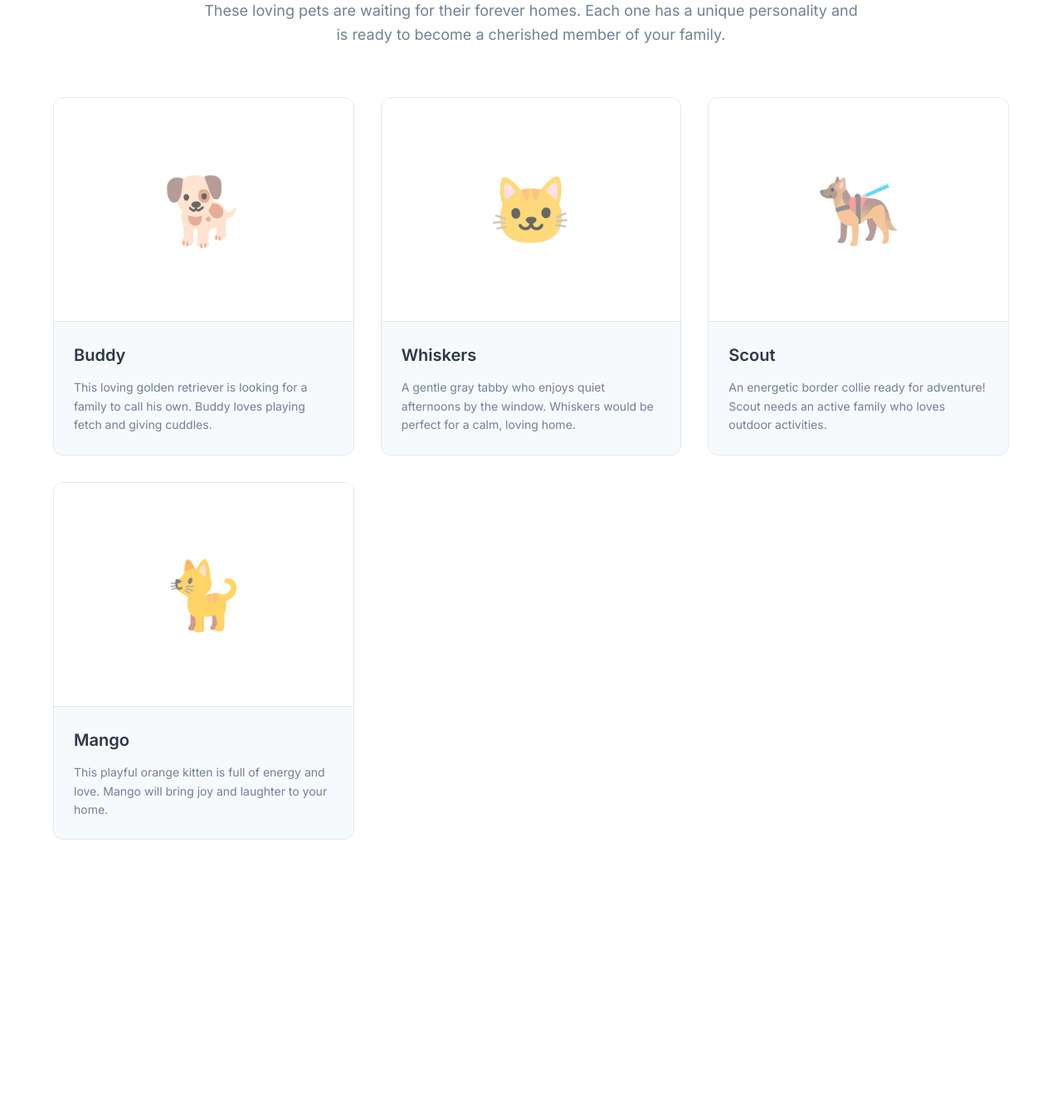
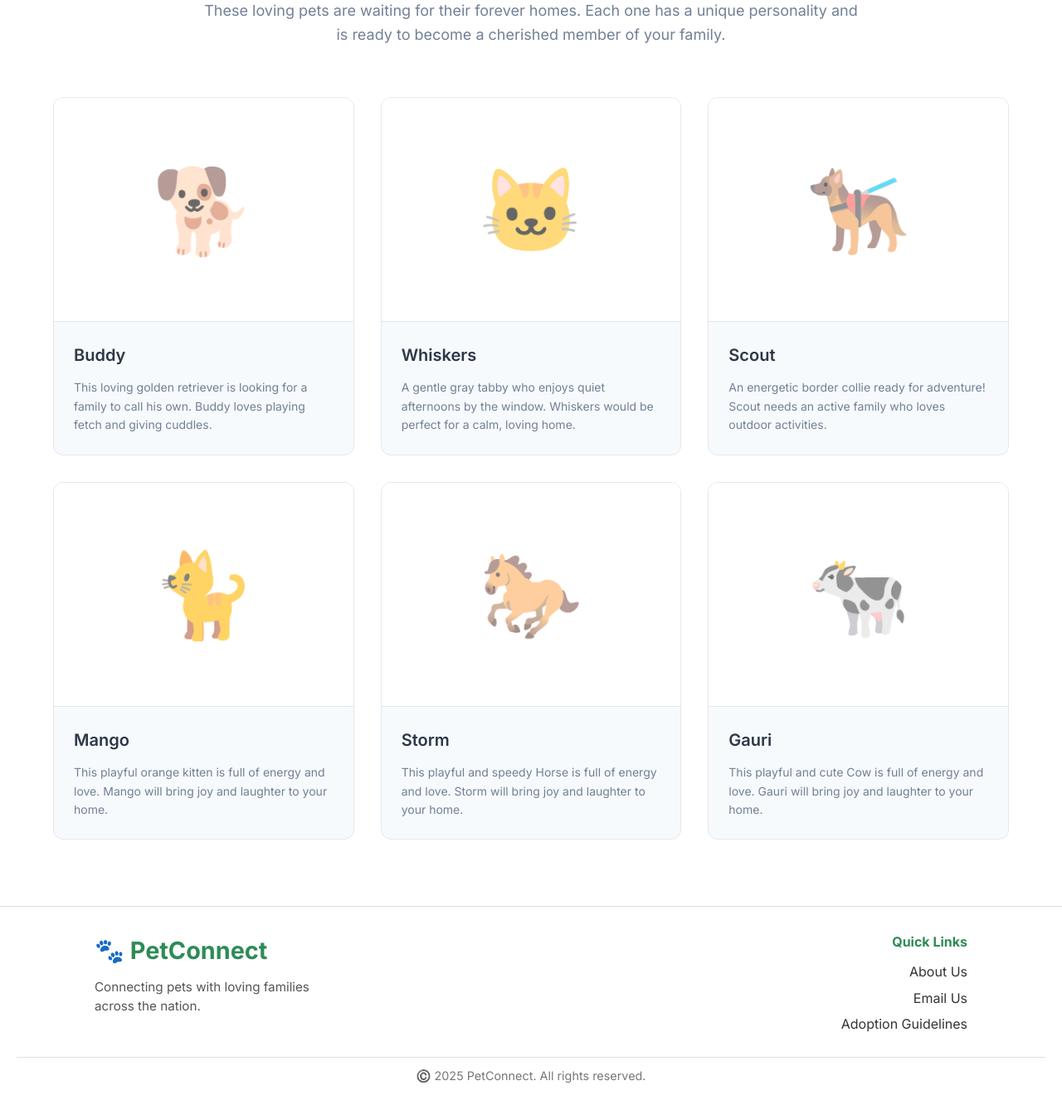
Before and after one commit to prabhatcodes9/pet_adoption_and_rescue_management_system, a Flask app: page / in a window 1280 px wide. Shown: the part 240-1578 px from the top of the page at 83% size. Before the commit the page ends 1252 px from the top, so only its background shows below. Run offline with Flask 3, Linux system fonts and the light colour scheme; parts of the project's set-up code (start-up, migrations or seed data) failed here and were passed over; some libraries are stand-ins or nearby versions.

Commit message:
add about us and adoption guidline page

```diff
--- a/app.py
+++ b/app.py
@@ -208,6 +208,14 @@ def approve_pet(pet_id):
 @app.route('/')
 def home():
     return render_template('index.html')
+
+@app.route('/about')
+def about():
+    return render_template('about_us.html')
+
+@app.route('/adoption_guidline')
+def adoption_guidline():
+    return render_template('adoption_guidline.html')
 
 @login_manager.user_loader
 def load_user(user_id):
--- a/static/css/style.css
+++ b/static/css/style.css
@@ -158,7 +158,7 @@ body {
 }
 
 .placeholder-image {
-    font-size: 80px;
+    font-size: 100px;
     opacity: 0.6;
 }
 
@@ -642,3 +642,78 @@ body {
     background-color: #1a5f5e;
     transform: translateY(-1px);
 }
+.footer {
+    background-color: #ffffff;
+    color: #333;
+    padding: 30px 20px;
+    font-family: 'Inter', sans-serif;
+    border-top: 1px solid #e0e0e0;
+}
+
+.footer-content {
+    display: flex;
+    justify-content: space-between;
+    align-items: flex-start;
+    flex-wrap: wrap;
+    max-width: 1100px;
+    margin: auto;
+}
+
+.footer-left {
+    flex: 1;
+    min-width: 250px;
+}
+
+.footer-logo {
+    color: #2e8b57; /* green color */
+    font-size: 1.8em;
+    font-weight: 700;
+    margin-bottom: 10px;
+}
+
+.footer-tagline {
+    color: #555;
+    font-size: 0.95em;
+    line-height: 1.5;
+    max-width: 300px;
+}
+
+.footer-right {
+    text-align: right;
+    flex: 1;
+    min-width: 200px;
+}
+
+.footer-right h4 {
+    color: #2e8b57;
+    margin-bottom: 10px;
+}
+
+.footer-right ul {
+    list-style: none;
+    padding: 0;
+    margin: 0;
+}
+
+.footer-right ul li {
+    margin: 6px 0;
+}
+
+.footer-right ul li a {
+    color: #333;
+    text-decoration: none;
+    transition: color 0.3s;
+}
+
+.footer-right ul li a:hover {
+    color: #2e8b57;
+}
+
+.footer-bottom {
+    text-align: center;
+    margin-top: 20px;
+    font-size: 0.9em;
+    color: #777;
+    border-top: 1px solid #e0e0e0;
+    padding-top: 10px;
+}
--- a/templates/index.html
+++ b/templates/index.html
@@ -71,6 +71,26 @@
                         <p>This playful orange kitten is full of energy and love. Mango will bring joy and laughter to your home.</p>
                     </div>
                 </div>
+
+                <div class="pet-card" data-testid="card-pet-5">
+                    <div class="pet-image">
+                        <div class="placeholder-image">🐎</div>
+                    </div>
+                    <div class="pet-info">
+                        <h3>Storm</h3>
+                        <p>This playful and speedy Horse is full of energy and love. Storm will bring joy and laughter to your home.</p>
+                    </div>
+                </div>
+
+                <div class="pet-card" data-testid="card-pet-6">
+                    <div class="pet-image">
+                        <div class="placeholder-image">🐄</div>
+                    </div>
+                    <div class="pet-info">
+                        <h3>Gauri</h3>
+                        <p>This playful and cute Cow is full of energy and love. Gauri will bring joy and laughter to your home.</p>
+                    </div>
+                </div>
             </div>
         </div>
     </section>
@@ -91,11 +111,6 @@
                 <div class="form-group">
                     <label for="password">Password</label>
                     <input type="password" id="password" name="password" placeholder="Enter your password" required data-testid="input-password">
-                </div>
-
-                <div class="form-group">
-                    <label for="adminCode">Admin Code (Optional)</label>
-                    <input type="password" id="adminCode" name="adminCode" placeholder="Enter admin code if applicable" data-testid="input-admin-code">
                 </div>
 
                 <button type="submit" class="btn btn-primary btn-full" data-testid="button-submit-login">Login</button>
@@ -148,7 +163,28 @@
             </div>
         </div>
     </div>
+    <!-- 🌟 Footer -->
+<footer class="footer">
+    <div class="container footer-content">
+        <div class="footer-left">
+            <h3 class="footer-logo">🐾 PetConnect</h3>
+            <p class="footer-tagline">Connecting pets with loving families across the nation.</p>
+        </div>
 
+        <div class="footer-right">
+            <h4>Quick Links</h4>
+            <ul>
+                <li><a href="{{ url_for('about')}}">About Us</a></li>
+                <li><a href="mailto:petconnect.help@gmail.com">Email Us</a></li>
+                <li><a href="{{ url_for('adoption_guidline')}}">Adoption Guidelines</a></li>
+            </ul>
+        </div>
+    </div>
+
+    <div class="footer-bottom">
+        <p>©️ 2025 PetConnect. All rights reserved.</p>
+    </div>
+</footer>
     <script src="{{ url_for('static', filename='js/script.js') }}"></script>
 
 </body>
```
Also changed, not shown: static/css/about_us.css (added, +136 -0 lines), static/css/admin_chat_rooms.css (+12 -4 lines), static/css/adoption_guidline.css (added, +148 -0 lines), templates/about_us.html (added, +43 -0 lines), templates/adoption_guidline.html (added, +45 -0 lines).
